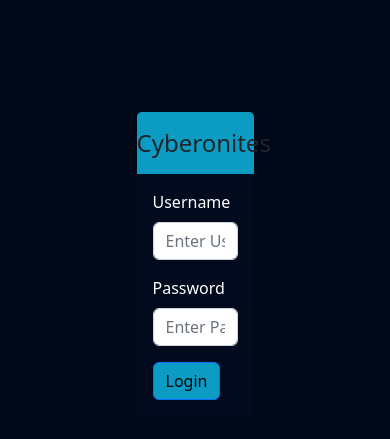
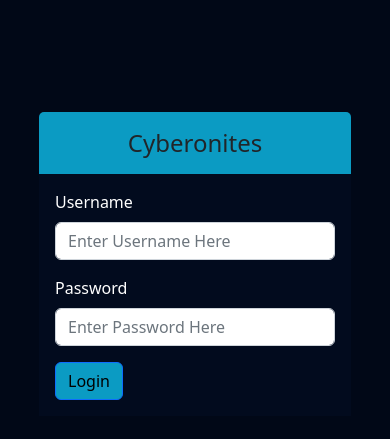
Before and after one commit to ShubhChaturvedi/Cyberonites, a Django app: page /loginbycyberonitesstaff in a window 390 px wide. Shown: the top 439 px of the page. Run offline with Django 4.2, Linux system fonts and the light colour scheme.

Commit message:
Update login.html

```diff
--- a/cyberInBuilt/templates/login.html
+++ b/cyberInBuilt/templates/login.html
@@ -44,6 +44,17 @@
         color: white;
         padding: 1rem;
     }
+    @media (max-width:800px){
+        .logincontainer{
+        width: 80%;
+    }
+
+    }
+
+    @media (max-width:1100px) and (min-width: 800px) {
+        .logincontainer{
+        width: 55%;
+    }
 </style>
 </head>
 <body>
```
